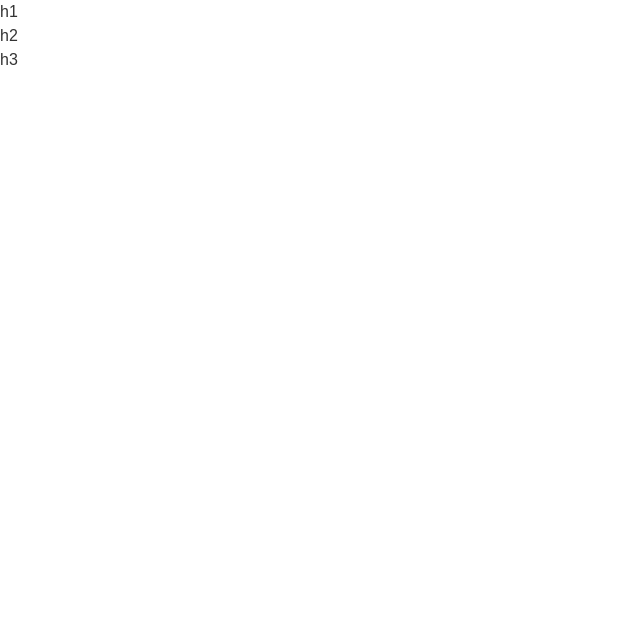
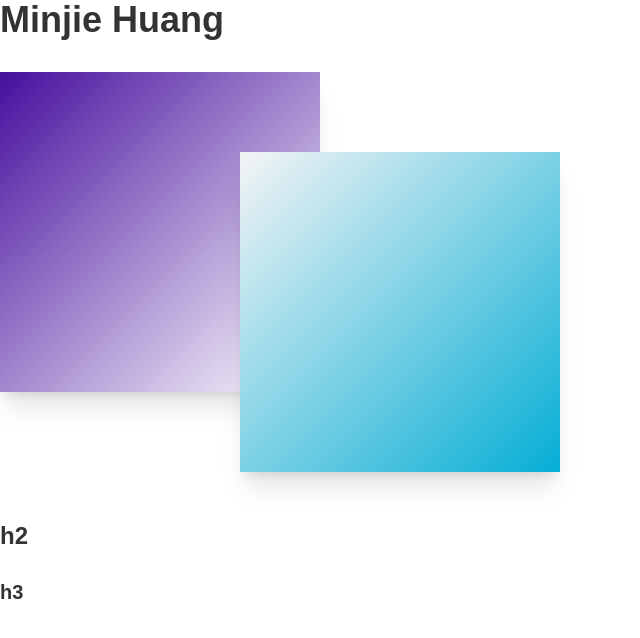
Before and after one commit to ads1029/profolio-with-nextjs, a Next.js app: page /about in a window 1280 px wide. Shown: the top 638 px of the page, without its empty margins (0-640 px from the left). Built offline with nearby package versions, Linux system fonts and the light colour scheme.

Commit message:
ready for initial deployment

```diff
--- a/package.json
+++ b/package.json
@@ -16,6 +16,7 @@
     "react-dom": "18.2.0"
   },
   "devDependencies": {
+    "@tailwindcss/typography": "^0.5.7",
     "autoprefixer": "^10.4.12",
     "eslint": "8.25.0",
     "eslint-config-next": "12.3.1",
--- a/pages/about.jsx
+++ b/pages/about.jsx
@@ -2,8 +2,12 @@ import React from "react";
 
 const About = () => {
   return (
-    <div>
-      <h1>h1</h1>
+    <div className="prose">
+      <h1>Minjie Huang</h1>
+      <div className="flex flex-row">
+        <div className="bg-gradient-to-br from-primary w-80 h-80 col-start-1  shadow-xl" />
+        <div className="bg-gradient-to-tl from-accent to-zinc-100 w-80 h-80 col-start-2 -ml-20 mt-20 shadow-xl" />
+      </div>
       <h2>h2</h2>
       <h3>h3</h3>
     </div>
--- a/pages/projects/[id].jsx
+++ b/pages/projects/[id].jsx
@@ -9,6 +9,3 @@ const Project = () => {
 };
 
 export default Project;
-
-
-export
--- a/pages/projects/happy.jsx
+++ /dev/null
@@ -1,7 +0,0 @@
-import React from "react";
-
-const happy = () => {
-  return <div>happy</div>;
-};
-
-export default happy;
--- a/src/components/Project.jsx
+++ b/src/components/Project.jsx
@@ -6,10 +6,10 @@ const Project = ({ title, summary, techStacks, githubLink, reverse }) => {
   console.log(title);
   return (
     <div>
-      <div className="flex flex-row w-[80vw] mb-2 bg-base">
+      <div className="flex flex-row items-center w-[80vw] mb-2 bg-base prose ">
         {reverse ?? <div className="bg-slate-600 w-80 h-40 mr-10" />}
         <div className="flex flex-col">
-          <p className="mb-1 ">p? {title} </p>
+          <h3 className="mb-1 ">p? {title} </h3>
           <p className="mb-1">
             Lorem ipsum dolor sit amet consectetur adipisicing elit. Fugit
             pariatur ipsa maiores quod similique unde asperiores ut tempora
--- a/tailwind.config.js
+++ b/tailwind.config.js
@@ -11,7 +11,7 @@ module.exports = {
       serif: ["Merriweather", "serif"],
     },
   },
-  plugins: [require("daisyui")],
+  plugins: [require("@tailwindcss/typography"), require("daisyui")],
   daisyui: {
     themes: [
       {
```
Also changed, not shown: 1 other file (tests, documents, lock files or other folders).
